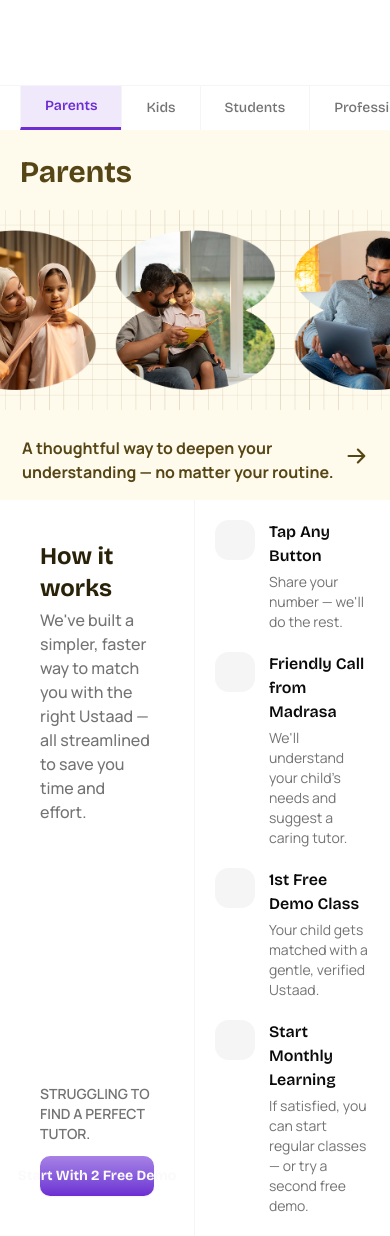
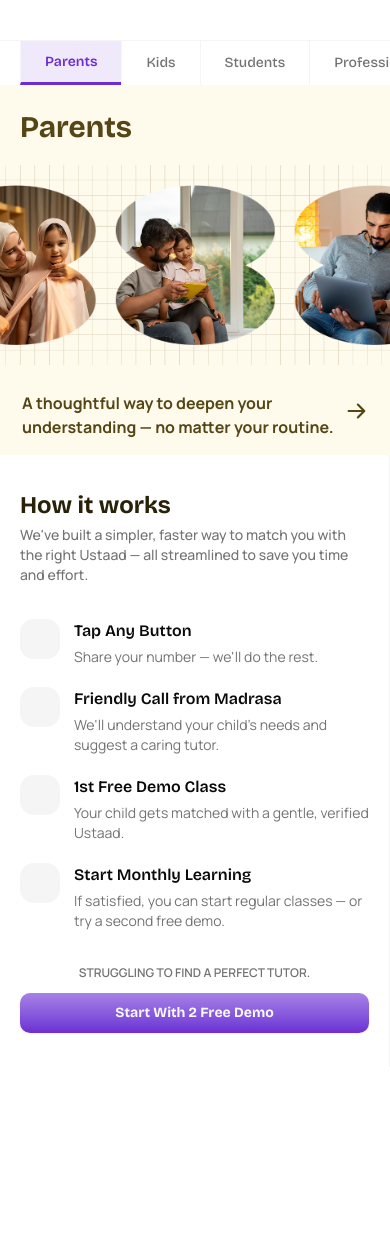
Before and after one commit to aumirza/madrasa-landing, a Next.js app: page / in a window 390 px wide. After the commit the page ends 1107 px from the top, so only its background shows below. Built offline with nearby package versions, Linux system fonts and the light colour scheme.

Commit message:
feat: add responsive  styling and structure

```diff
--- a/src/components/HowItWorksSection.tsx
+++ b/src/components/HowItWorksSection.tsx
@@ -22,21 +22,37 @@ const HOW_IT_WORKS_STEPS = [
 ];
 
 export function HowItWorksSection() {
+  const steps = HOW_IT_WORKS_STEPS.map((item) => (
+    <div className="flex gap-3.5" key={item.title}>
+      {/* Icon Placeholder */}
+      <div className="size-10 shrink-0 rounded-xl bg-accent" />
+
+      {/* Text content */}
+      <div className="flex flex-col gap-1">
+        <p className="font-semibold text-heading">{item.title}</p>
+        <p className="font-manrope text-sm text-subheading">
+          {item.description}
+        </p>
+      </div>
+    </div>
+  ));
   return (
-    <div className="grid h-[21.25rem] grid-cols-2 divide-x">
+    <div className="grid grid-cols-2 divide-x lg:h-[21.25rem]">
       {/*1. Left: CTA section */}
-      <div className="flex h-full flex-col justify-between p-10">
+      <div className="col-span-2 flex h-full flex-1 shrink-0 flex-col justify-between gap-8.5 px-5 py-8.5 sm:p-10 md:col-span-1">
         {/* Top:  Title and description */}
         <div className="space-y-1">
           <p className="font-bold text-2xl text-[#292108]">How it works</p>
-          <p className="font-manrope font-medium text-subheading">
+          <p className="font-manrope font-medium text-sm text-subheading">
             We've built a simpler, faster way to match you with the right Ustaad
             — all streamlined to save you time and effort.
           </p>
         </div>
+        {/*  */}
+        <div className="flex h-full flex-col gap-5 md:hidden">{steps}</div>
         {/* Bottom:  Button with caption */}
         <div className="flex flex-col items-center space-y-3">
-          <p className="font-manrope font-semibold text-sm text-subheading uppercase">
+          <p className="font-manrope font-semibold text-subheading text-xs uppercase">
             Struggling to find a perfect tutor.
           </p>
           <Button
@@ -48,21 +64,8 @@ export function HowItWorksSection() {
         </div>
       </div>
       {/* 2. Right: How it works steps */}
-      <div className="flex h-full flex-col gap-5 p-5">
-        {HOW_IT_WORKS_STEPS.map((item) => (
-          <div className="flex gap-3.5" key={item.title}>
-            {/* Icon Placeholder */}
-            <div className="size-10 shrink-0 rounded-xl bg-accent" />
-
-            {/* Text content */}
-            <div className="flex flex-col gap-1">
-              <p className="font-semibold text-heading">{item.title}</p>
-              <p className="font-manrope text-sm text-subheading">
-                {item.description}
-              </p>
-            </div>
-          </div>
-        ))}
+      <div className="hidden h-full flex-1 shrink-0 flex-col gap-5 p-10 pl-7.5 md:flex md:pl-10 ">
+        {steps}
       </div>
     </div>
   );
```
